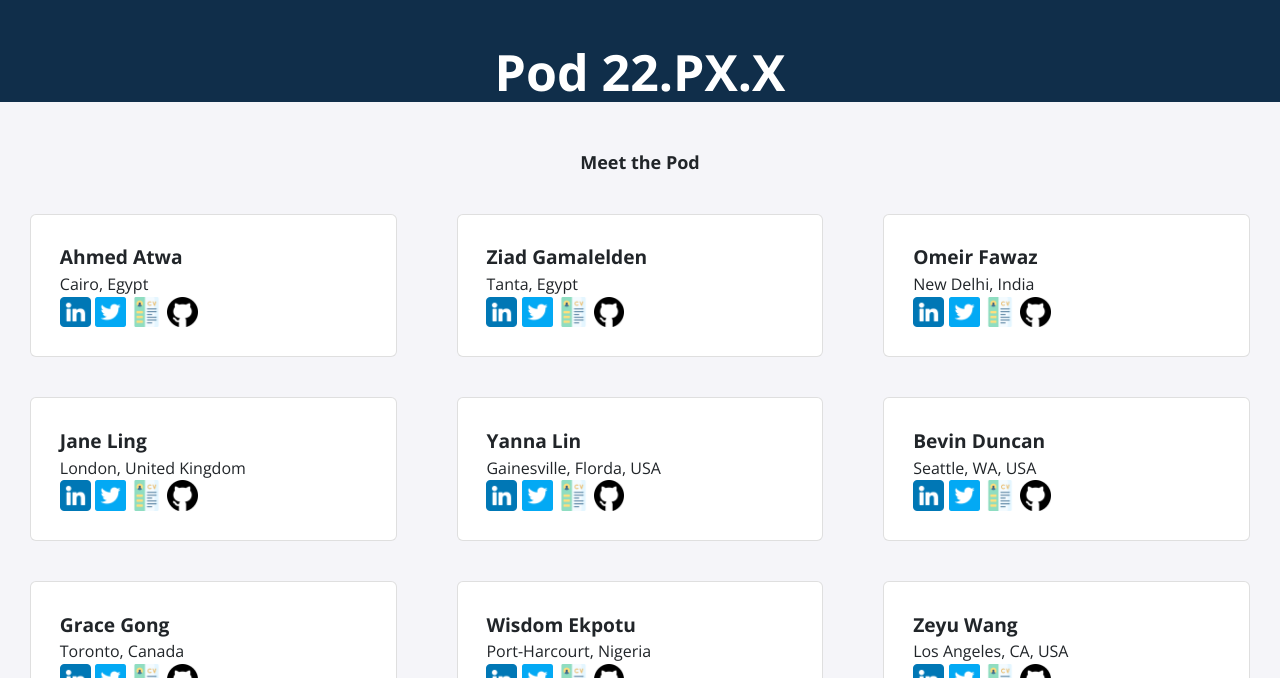
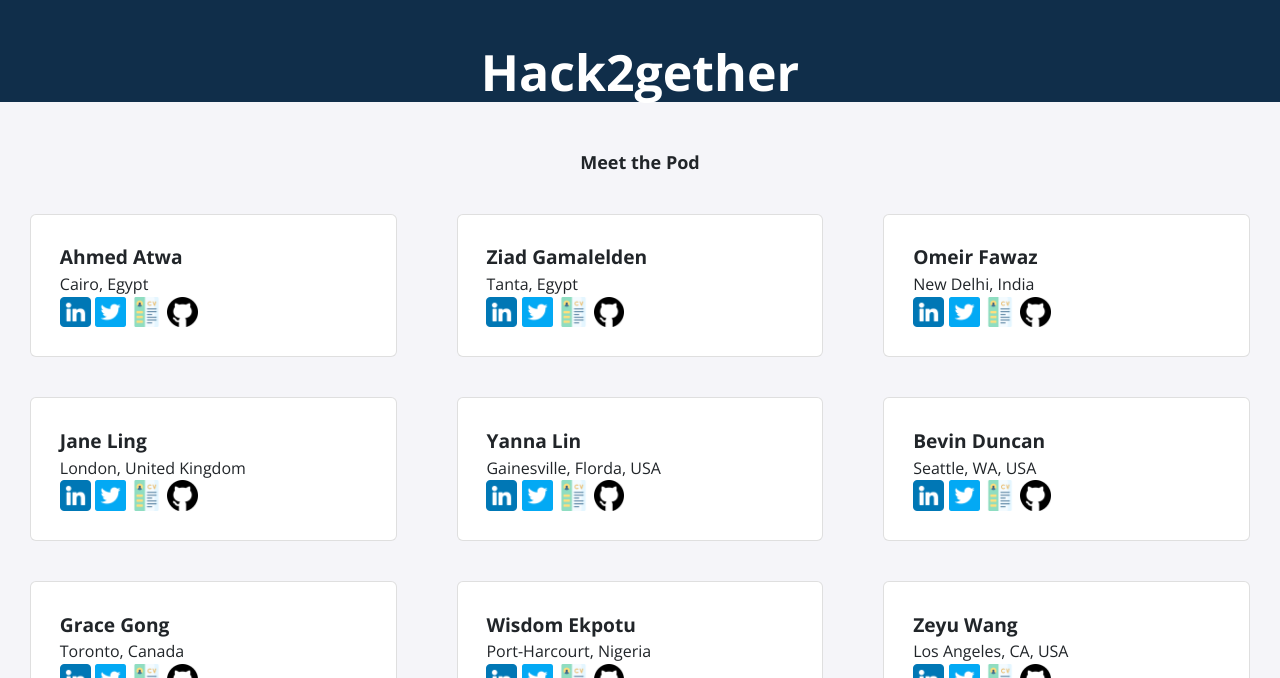
Before and after one commit to MLH-Fellowship/prep-portfolio-22.AUG.PREP.2, a Jekyll site: the page built from index.html, in a window 1280 px wide and 900 px high, scrolled down 1022 px, cut to the strip 222-900 px from the top of the window. Built offline with Jekyll 4.4.1, drawn with Linux system fonts in a browser that asks for light colours; nearby versions of some CDN libraries.

Commit message:
added pod name in config.yml

```diff
--- a/_config.yml
+++ b/_config.yml
@@ -1,11 +1,11 @@
-title: "Pod 22.PX.X"
+title: 'Hack2gether'
 email: fellowship@mlh.io
 description: >- # this means to ignore newlines until "baseurl:"
   This is my portfolio website!
-baseurl: "/"
-url: "/"
+baseurl: '/'
+url: '/'
 twitter_username: mlhacks
-github_username:  mlh-fellowship
+github_username: mlh-fellowship
 
 sass:
   sass_dir: _sass
```
